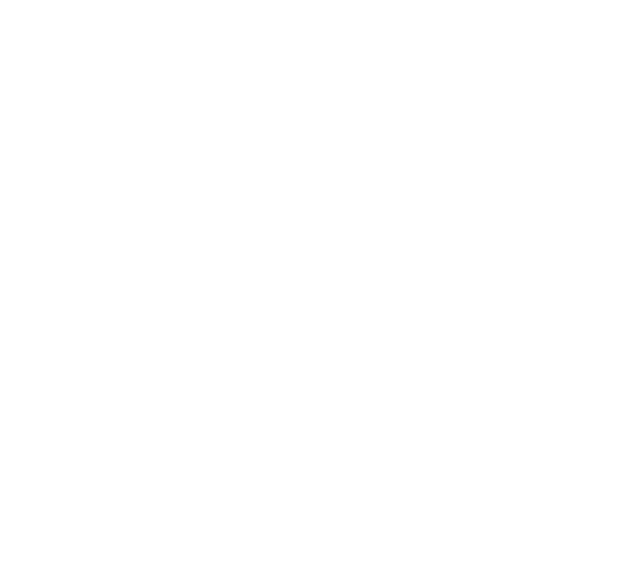
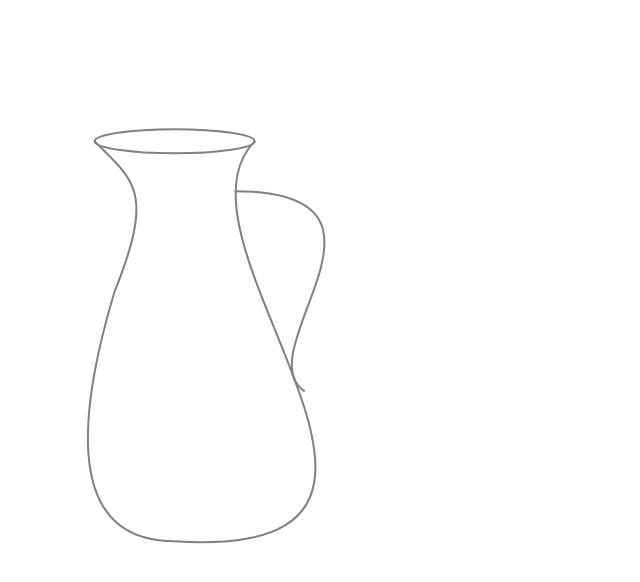
Before and after one commit to Aurix16/weekathons, a plain HTML site: page Koolaid_Jar/index.html in a window 1280 px wide. Shown: the whole page, without its empty margins (0-640 px from the left). Drawn offline with Linux system fonts and the light colour scheme.

Commit message:
Finished framewok for the jug

```diff
--- a/Koolaid_Jar/index.html
+++ b/Koolaid_Jar/index.html
@@ -3,13 +3,13 @@
 <head>
     <meta charset="utf-8" />
     <meta http-equiv="X-UA-Compatible" content="IE=edge">
-    <title>Black Jack</title>
+    <title>Koolaid Jar</title>
     <meta name="viewport" content="width=device-width, initial-scale=1">
     <link rel="stylesheet" type="text/css" media="screen" href="style.css" />
 </head>
 <body>
 
-
+ <canvas id="canvas" width="1000px" height="800px"></canvas>
 
 <!--Scripts-->
     <script src="script.js"></script>
--- a/Koolaid_Jar/script.js
+++ b/Koolaid_Jar/script.js
@@ -0,0 +1,68 @@
+let canvas, context;
+
+canvas = document.getElementById('canvas');
+
+if (canvas && canvas.getContext) {
+    context = canvas.getContext('2d');
+
+    // Draws the top of the jug.
+    let canvasX = 0;
+    let canvasY = 0;
+    let radius = 40;
+
+    context.save(); // Saves current canvas state
+    context.translate(canvas.width/6, canvas.height/6); //This ses where the oval should show on the page
+    context.scale(2,0.3); //Sets the shape  by adjusting the x and y axis
+    context.beginPath();
+    context.arc(canvasX, canvasY, radius, 0, Math.PI*2, false);
+    context.restore();// Restores saved canvas state
+    // context.fillStyle = '#cccccc'; //Color of oval
+    // context.fill();
+    context.lineWidth = 2; // Oval border width
+    context.strokeStyle = 'grey'; // Oval border colors
+    context.stroke();
+
+    //Using a Beizer Curve for the Body of the Jug (First Curve)
+    context.save();
+    context.translate(canvas.width/6, canvas.height/6);
+    context.beginPath();
+    context.moveTo(-80, 0);
+    context.bezierCurveTo(-40,40,-20,50,-60,150);
+    context.stroke();
+    context.restore();
+
+    //Using a Quadratic Curve for the Body of the Jug (Second Curve)
+    context.save();
+    context.translate(canvas.width/6, canvas.height/6);
+    context.beginPath();
+    context.moveTo(-60, 150);
+    context.quadraticCurveTo(-135,400,0,400); //
+    context.stroke();
+    context.restore();
+
+    //Using a Beizer Curve for the Body of the Jug (Third Curve)
+    context.save();
+    context.translate(canvas.width/6, canvas.height/6);
+    context.beginPath();
+    context.moveTo(0, 400);
+    context.bezierCurveTo(320,420,-20,100,80,0);
+    context.stroke();
+    context.restore();
+
+    //Using a Quadratic Curve for the Handle of the Jug (Second Curve)
+    context.save();
+    context.translate(canvas.width/6, canvas.height/6);
+    context.beginPath();
+    context.moveTo(60, 50);
+    context.bezierCurveTo(250,50,70,210,130,250);
+    context.lineWidth = 2;
+    context.strokeStyle = 'grey';
+    context.stroke();
+    context.restore();
+
+    // context.beginPath();
+    // context.moveTo(75,50);
+    // context.lineTo(75,100);
+    // context.lineTo(25,100);
+    // context.fill();
+}
```
